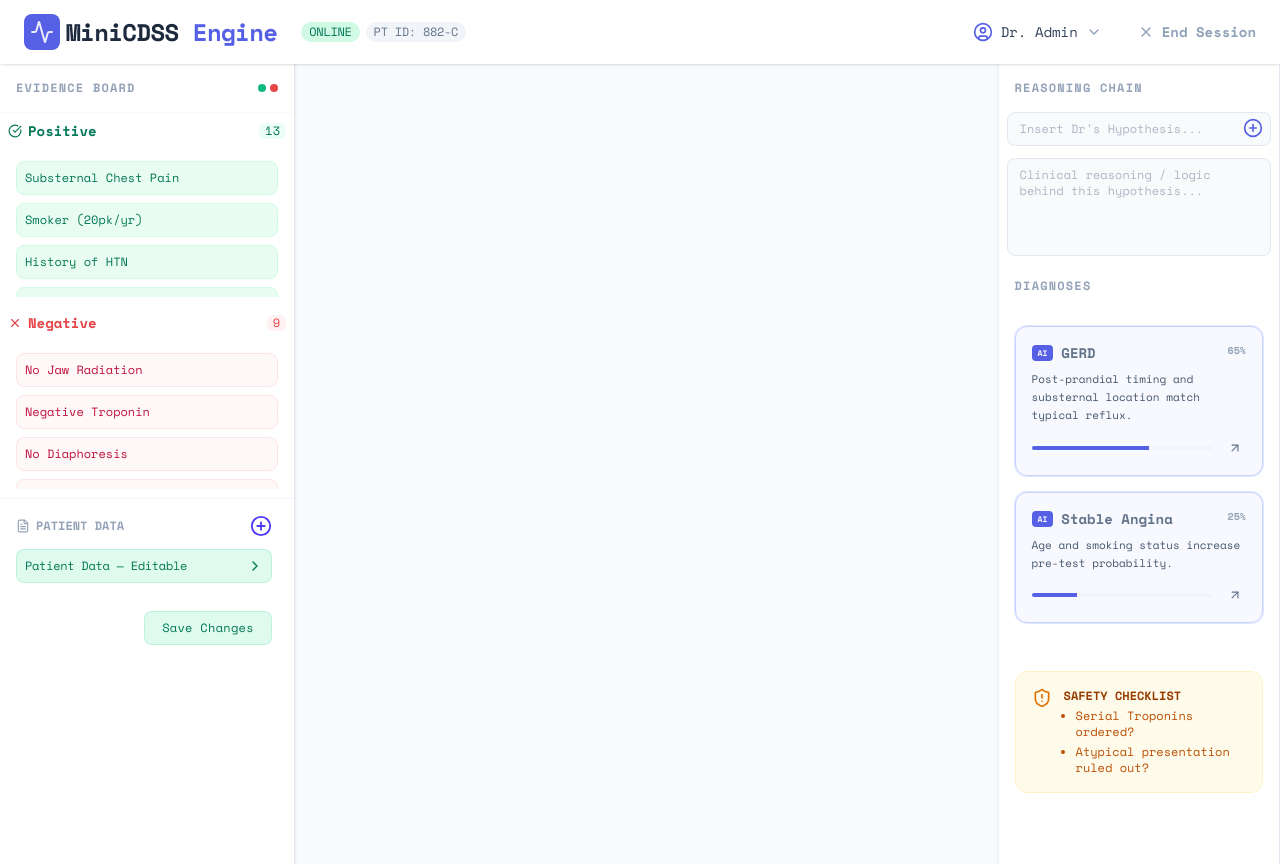
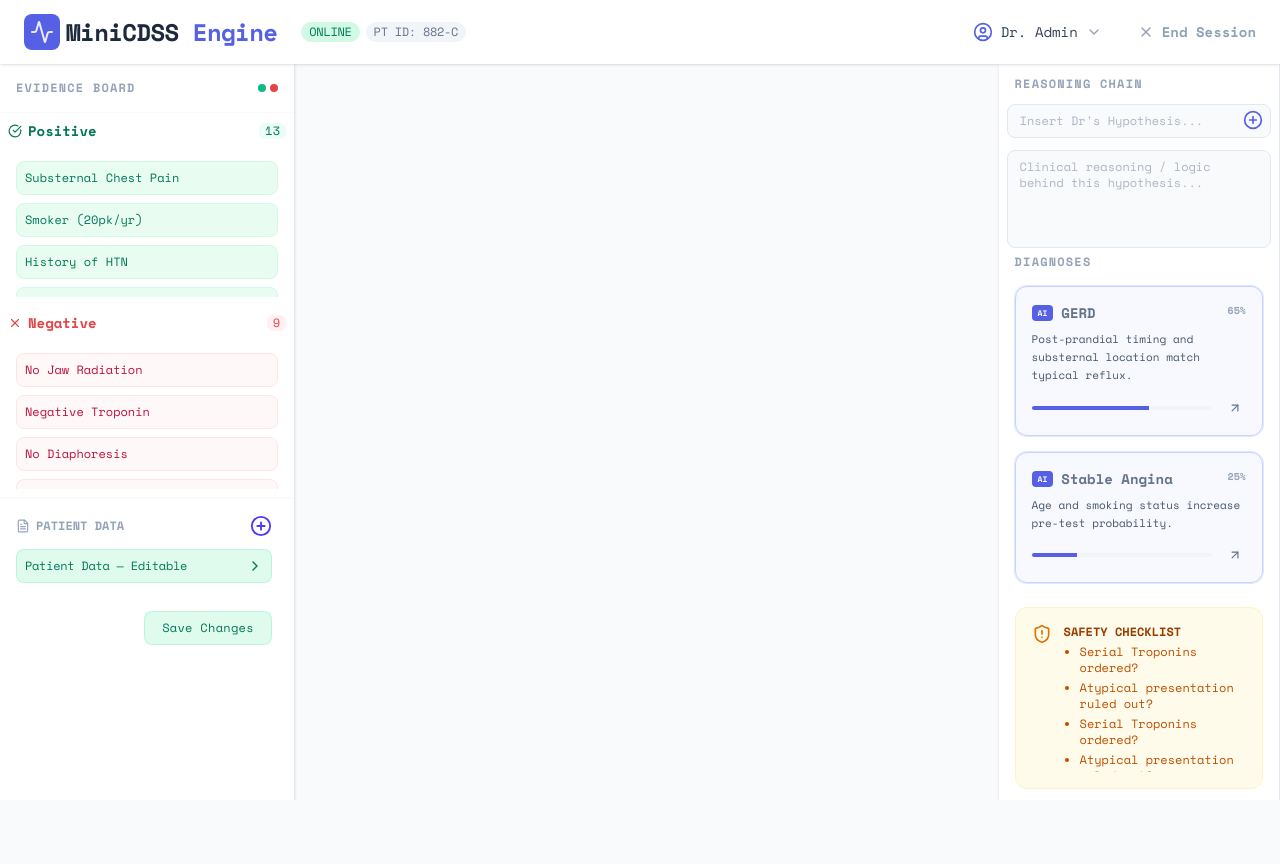
Before and after one commit to Recker-Dev/Mini-CDSS-v2.0_Frontend, a React (Vite) app: page / in a window 1280 px wide. After the commit the page ends 800 px from the top, so only its background shows below. Built offline with nearby package versions, Linux system fonts and the light colour scheme.

Commit message:
Added scroll-ability to safety list, moved closing of side-panel scroll logic inside component, underwent insane PAIN trying to get translate work in PatientDataToggle.jsx (settling for gemini's logic rn)

```diff
--- a/src/App.jsx
+++ b/src/App.jsx
@@ -9,62 +9,46 @@ function App() {
   const [sessionState, setSessionState] = useState(true);
   const [panelMode, setPanelMode] = useState("left");
 
-  // spread the same object onto two elements -> Both elements register listeners -> Touch events bubble -> no dintinguish. Thus get 2 handlers.
-  // Define the payload/object first and then get 2 handlers.
-  const closeSwipeConfig = {
-    onSwipedRight: () => {
-      setPanelMode(null);
+  const swipeHandler = useSwipeable({
+    onSwipedLeft: () => {
+      setPanelMode("left");
     },
     delta: 75, // minimum swipe distance
     preventScrollOnSwipe: true,
     trackTouch: true,
-  };
-  const swipeHandler = useSwipeable(closeSwipeConfig);
+  });
 
   return (
-    <>
-      <div className="flex flex-col">
+    <div {...swipeHandler} className="h-dvh overflow-hidden">
       <Header
         sessionState={sessionState}
-          toggleSession={() => {
-            setSessionState(!sessionState);
-          }}
+        toggleSession={() => setSessionState(!sessionState)}
       />
 
-        {/* Main Content region */}
-        <div className="grid grid-cols-[1fr_2.5fr_1fr] h-dvh">
+      {/* Main Content */}
+      <div className="grid grid-cols-[1fr_2.5fr_1fr] h-[calc(100dvh-64px)]">
         <div className="hidden lg:block">
           <LeftPanel sessionState={sessionState} />
         </div>
-          <div className=""></div>
+        <div />
         <div className="hidden lg:block">
           <RightPanel sessionState={sessionState} />
         </div>
       </div>
 
-        {/* Dynamic Dual Mode SidePanels */}
+      {/* Mobile SidePanel */}
       <div className="lg:hidden">
         <SidePanel
           isOpen={panelMode !== null}
           onClose={() => setPanelMode(null)}
           activeTab={panelMode}
           setActiveTab={setPanelMode}
-            swipeHandler={swipeHandler}
         >
-            {panelMode === "left" && (
-              <LeftPanel
-                sessionState={sessionState}
-              />
-            )}
-            {panelMode === "right" && (
-              <RightPanel
-                sessionState={sessionState}
-              />
-            )}
+          {panelMode === "left" && <LeftPanel sessionState={sessionState} />}
+          {panelMode === "right" && <RightPanel sessionState={sessionState} />}
         </SidePanel>
       </div>
     </div>
-    </>
   );
 }
 
--- a/src/components/LeftPanelComponents/PatientDataToggle.jsx
+++ b/src/components/LeftPanelComponents/PatientDataToggle.jsx
@@ -7,12 +7,37 @@ export default function PatientDataToggle({
   setInitialPatientData,
 }) {
   return (
+    // <div
+    //   className={`
+    //     absolute
+    //     md:-top-[45%] md:-right-[45%]
+    //     sm:top-[40%] sm:right-[5%]
+    //     transform -translate-y-[60%] translate-x-[50%] mt-3
+    //     w-64 h-84
+    //     md:w-lg md:h-80
+    //     rounded-xl border
+    //     bg-secondary-slate/95
+    //     border-primary-slate-text/25
+    //     shadow-xl
+    //     backdrop-blur-sm
+    //     transition-all duration-300 ease-in-out
+    //     ${
+    //       isOpen
+    //         ? "opacity-100 translate-x-0 scale-100 pointer-events-auto"
+    //         : "opacity-0 -translate-x-2 scale-95 pointer-events-none"
+    //     }
+    //     z-50
+    //     overflow-hidden  // Prevents overflow outside the container
+    //   `}
+    // >
     <div
       className={`
         absolute
-        md:-top-[45%] md:-right-[45%]
-        sm:top-[40%] sm:right-[5%]
-        transform -translate-y-[60%] translate-x-[50%] mt-3
+        /* Positioning */
+        md:top-0 md:right-0
+        left-0
+
+        /* Box Styling */
         w-64 h-84
         md:w-lg md:h-80
         rounded-xl border
@@ -20,16 +45,23 @@ export default function PatientDataToggle({
         border-primary-slate-text/25
         shadow-xl
         backdrop-blur-sm
+        z-50
+        overflow-hidden
+
+        /* Animation Logic */
         transition-all duration-300 ease-in-out
         ${
           isOpen
+            ? "opacity-100 scale-100 pointer-events-auto [transform:translateY(-65%)] md:[transform:translateX(55%)]"
+            : "opacity-0 scale-95 pointer-events-none [transform:translateY(-95%)] md:[transform:translateX(-100%)]"
+        }
+      `}
+    >
+      {/* ${
+          isOpen
             ? "opacity-100 translate-x-0 scale-100 pointer-events-auto"
             : "opacity-0 -translate-x-2 scale-95 pointer-events-none"
-        }
-        z-50
-        overflow-hidden  // Prevents overflow outside the container
-      `}
-    >
+        } */}
       {/* Editable Textarea Section */}
       <textarea
         disabled={!canEdit}
--- a/src/components/RightPanel.jsx
+++ b/src/components/RightPanel.jsx
@@ -28,6 +28,12 @@ const defaultHypotheses = [
 const safetyChecklist = [
   "Serial Troponins ordered?",
   "Atypical presentation ruled out?",
+  "Serial Troponins ordered?",
+  "Atypical presentation ruled out?",
+  "Serial Troponins ordered?",
+  "Atypical presentation ruled out?",
+  "Serial Troponins ordered?",
+  "Atypical presentation ruled out?",
 ];
 
 function prioritiseDoctorHypotheses(hypotheses) {
@@ -39,9 +45,7 @@ function prioritiseDoctorHypotheses(hypotheses) {
   return [...doctor, ...others];
 }
 
-export default function RightPanel({
-  sessionState,
-  swipeHandlers }) {
+export default function RightPanel({ sessionState, swipeHandlers }) {
   const [drHypothesis, setDrHypothesis] = useState("");
   const [drReasoning, setDrReasoning] = useState("");
   const [hypotheses, setHypotheses] = useState(defaultHypotheses);
@@ -66,14 +70,11 @@ export default function RightPanel({
   }
   return (
     <aside {...swipeHandlers} className="max-w-md max-h-dvh relative">
-
-
-      {/* w-[80vw] is for mobile view, it does not hurt grid view in lg */}
       <section
         className={`
         h-screen w-full
         bg-white  border-r border-slate-200 shadow-sm
-        flex flex-col gap-4
+        flex flex-col gap-2
         lg:w-full lg:translate-x-0 lg:static lg:block touch-pan-y
         ${customScrollbar}
         transform transition-transform duration-300 ease-in-out
@@ -82,7 +83,7 @@ export default function RightPanel({
       >
         {/* Heading*/}
 
-        <h2 className="p-4 text-xs font-black text-secondary-slate-text uppercase tracking-widest">
+        <h2 className="py-3 px-4 text-xs font-black text-secondary-slate-text uppercase tracking-widest">
           Reasoning Chain
         </h2>
 
@@ -142,7 +143,7 @@ export default function RightPanel({
           </button>
         </form>
 
-        <h2 className="p-4 text-xs font-black text-secondary-slate-text uppercase tracking-widest">
+        <h2 className="px-4 text-xs font-black text-secondary-slate-text uppercase tracking-widest">
           Diagnoses
         </h2>
         <div
@@ -153,7 +154,7 @@ export default function RightPanel({
           ))}
         </div>
         {/*Safety Card */}
-        <div className="mt-4 p-4">
+        <div className="py-2 px-4">
           <SafetyCard safetyChecklist={safetyChecklist} />
         </div>
       </section>
--- a/src/components/RightPanelComponents/SafetyCard.jsx
+++ b/src/components/RightPanelComponents/SafetyCard.jsx
@@ -1,18 +1,24 @@
-import {ShieldAlert } from "lucide-react";
+import { ShieldAlert } from "lucide-react";
+import { customScrollbar } from "../../util/scrollbar";
 
 export default function SafetyCard({ safetyChecklist }) {
   return (
-    <div className="bg-amber-50 rounded-xl p-4 border border-amber-100 flex gap-3">
+    <div className=" bg-amber-50 rounded-xl p-4 border border-amber-100 flex gap-3">
       <ShieldAlert className="w-5 h-5 text-amber-600 shrink-0" />
       <div>
         <p className="text-xs font-bold text-amber-800 uppercase mb-1">
           Safety Checklist
         </p>
-        <ul className="text-xs text-amber-700 space-y-1 list-disc ml-3">
-          {safetyChecklist.map((entry, i) => (
-            <li key={i}>{entry}</li>
-          ))}
-        </ul>
+        {/* Scroll container */}
+        <div
+          className={`min-h-0 max-h-[16dvh] overflow-y-auto pr-3 ${customScrollbar}`}
+        >
+          <ul className="list-disc text-xs text-amber-700 space-y-1 pl-4">
+            {safetyChecklist.map((entry, i) => (
+              <li key={i}>{entry}</li>
+            ))}
+          </ul>
+        </div>
       </div>
     </div>
   );
--- a/src/components/SidePanel.jsx
+++ b/src/components/SidePanel.jsx
@@ -1,4 +1,5 @@
 import { HeartPulse, Brain } from "lucide-react";
+import { useSwipeable } from "react-swipeable";
 
 export default function SidePanel({
   isOpen,
@@ -6,11 +7,21 @@ export default function SidePanel({
   children,
   activeTab,
   setActiveTab,
-  swipeHandler,
 }) {
+  const closeSwipeConfig = {
+    onSwipedRight: () => {
+      setActiveTab(null);
+    },
+    delta: 75, // minimum swipe distance
+    preventScrollOnSwipe: true,
+    trackTouch: true,
+  };
+  const swipeHandler = useSwipeable(closeSwipeConfig);
+
   return (
     <>
-      <div {...swipeHandler}
+      <div
+        {...swipeHandler}
         className={`
             fixed top-16 right-0 z-40
             h-[calc(100vh-64px)] w-[80vw] max-w-md
@@ -26,7 +37,7 @@ export default function SidePanel({
         {/* Floating tabs for -> evidence board and reasoning board
             'right-full' pushes the buttons to sit outside the left border
         */}
-        <div className="fixed top-[70%] right-full flex flex-col gap-1 items-end">
+        <div className="absolute top-[60%] right-full flex flex-col gap-1 items-end">
           {/* Evidence Board */}
           <button
             onClick={() => setActiveTab("left")}
```
Also changed, not shown: src/components/LeftPanel.jsx (+1 -6 lines). Lines whose indentation alone changed are shown as unchanged.
